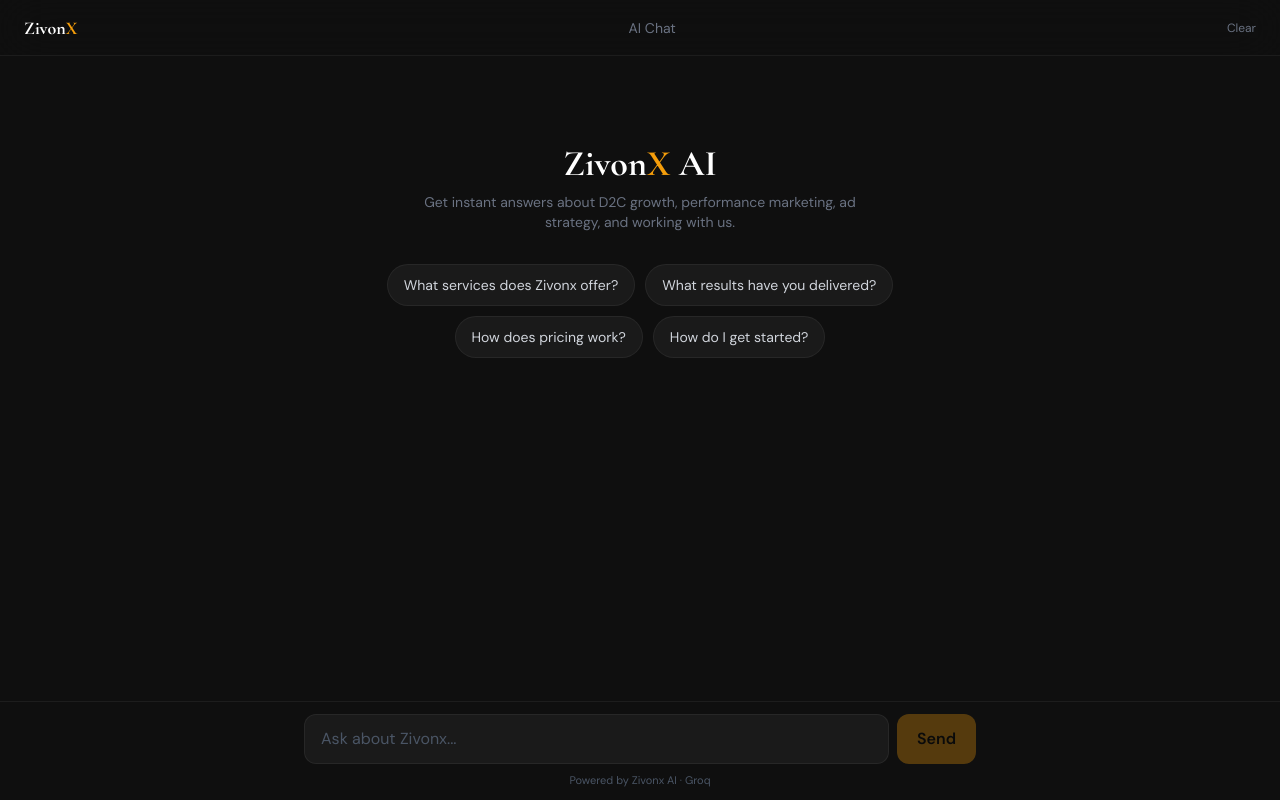
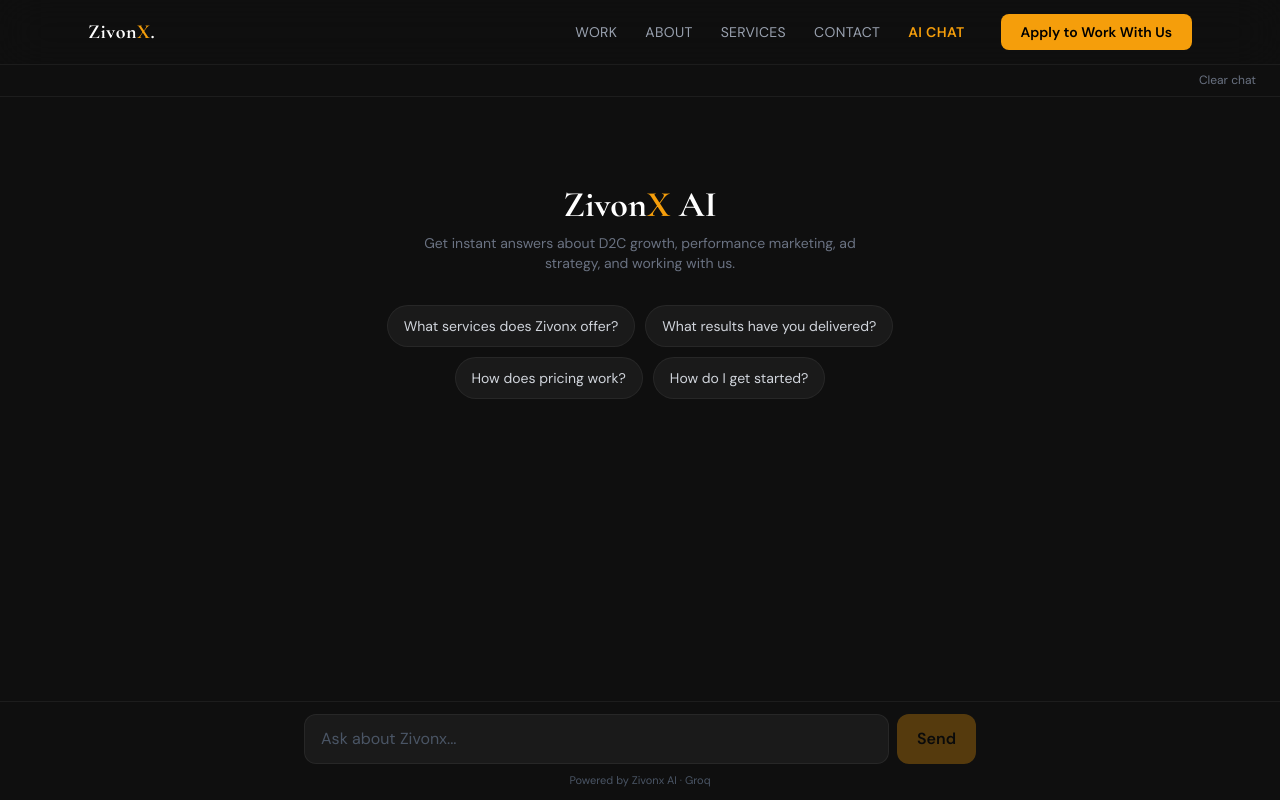
Before and after one commit to atulchauhan7/work-agent, a React (Vite) app in the folder site/: page /chat in a window 1280 px wide. Built offline with nearby package versions, Linux system fonts and the light colour scheme.

Commit message:
Unified navbar on both pages with Apply CTA

```diff
--- a/site/src/components/ChatPage.jsx
+++ b/site/src/components/ChatPage.jsx
@@ -1,6 +1,7 @@
 import { useState, useRef, useEffect } from 'react'
 import { Link } from 'react-router-dom'
 import { motion, AnimatePresence } from 'framer-motion'
+import Navbar from './Navbar'
 
 const API_BASE = ''
 
@@ -78,16 +79,17 @@
 
   return (
     <div className="flex flex-col h-dvh bg-dark-bg text-white">
-      {/* Header */}
-      <header className="flex items-center justify-between px-4 sm:px-6 h-14 border-b border-white/[0.06] bg-dark-bg/80 backdrop-blur-xl shrink-0">
-        <Link to="/" className="text-lg font-heading font-bold text-white">
-          Zivon<span className="text-gold">X</span>
-        </Link>
-        <span className="text-sm text-gray-500">AI Chat</span>
-        <button onClick={clearChat} className="text-xs text-gray-500 hover:text-gold transition-colors cursor-pointer">
-          Clear
-        </button>
-      </header>
+      {/* Shared Navbar */}
+      <Navbar />
+
+      {/* Clear button bar */}
+      <div className="pt-16 shrink-0">
+        <div className="flex justify-end px-4 sm:px-6 py-2 border-b border-white/[0.06]">
+          <button onClick={clearChat} className="text-xs text-gray-500 hover:text-gold transition-colors cursor-pointer">
+            Clear chat
+          </button>
+        </div>
+      </div>
 
       {/* Messages */}
       <div className="flex-1 overflow-y-auto px-4 sm:px-6 py-6">
--- a/site/src/components/Navbar.jsx
+++ b/site/src/components/Navbar.jsx
@@ -2,10 +2,9 @@
 import { Link, useLocation } from 'react-router-dom'
 
 const NAV = [
-  { label: 'Home', href: '/#home' },
+  { label: 'Work', href: '/#work' },
+  { label: 'About', href: '/#about' },
   { label: 'Services', href: '/#services' },
-  { label: 'About', href: '/#about' },
-  { label: 'Work', href: '/#work' },
   { label: 'Contact', href: '/#contact' },
 ]
 
@@ -25,33 +24,40 @@
     <nav className="fixed top-0 left-0 right-0 z-50 bg-dark-bg/80 backdrop-blur-xl border-b border-white/[0.06]">
       <div className="max-w-6xl mx-auto px-6 h-16 flex items-center justify-between">
         <a href="/#home" className="text-xl font-heading font-bold text-white tracking-wide">
-          Zivon<span className="text-gold">X</span>
+          Zivon<span className="text-gold">X</span><span className="text-white">.</span>
         </a>
 
         {/* Desktop */}
-        <div className="hidden md:flex items-center gap-8">
+        <div className="hidden lg:flex items-center gap-7">
           {NAV.map(n => (
             <a
               key={n.label}
               href={n.href}
               onClick={() => handleNav(n.href)}
-              className="text-sm text-gray-400 hover:text-white transition-colors"
+              className="text-sm uppercase tracking-wide text-gray-400 hover:text-white transition-colors"
             >
               {n.label}
             </a>
           ))}
           <Link
             to="/chat"
-            className="text-sm font-semibold text-gold hover:text-gold-light transition-colors"
+            className="text-sm uppercase tracking-wide font-semibold text-gold hover:text-gold-light transition-colors"
           >
-            AI CHAT
+            AI Chat
           </Link>
+          <a
+            href="/#contact"
+            onClick={() => handleNav('/#contact')}
+            className="ml-2 px-5 py-2 text-sm font-semibold bg-gold text-black rounded-lg hover:bg-gold-light transition-colors"
+          >
+            Apply to Work With Us
+          </a>
         </div>
 
         {/* Mobile toggle */}
         <button
           onClick={() => setOpen(!open)}
-          className="md:hidden text-white text-2xl"
+          className="lg:hidden text-white text-2xl"
           aria-label="Toggle menu"
         >
           {open ? '✕' : '☰'}
@@ -60,13 +66,13 @@
 
       {/* Mobile menu */}
       {open && (
-        <div className="md:hidden bg-dark-bg/95 backdrop-blur-xl border-t border-white/[0.06] px-6 pb-6">
+        <div className="lg:hidden bg-dark-bg/95 backdrop-blur-xl border-t border-white/[0.06] px-6 pb-6">
           {NAV.map(n => (
             <a
               key={n.label}
               href={n.href}
               onClick={() => handleNav(n.href)}
-              className="block py-3 text-gray-400 hover:text-white transition-colors border-b border-white/[0.04]"
+              className="block py-3 uppercase tracking-wide text-gray-400 hover:text-white transition-colors border-b border-white/[0.04]"
             >
               {n.label}
             </a>
@@ -74,10 +80,17 @@
           <Link
             to="/chat"
             onClick={() => setOpen(false)}
-            className="block py-3 text-gold font-semibold"
+            className="block py-3 uppercase tracking-wide text-gold font-semibold border-b border-white/[0.04]"
           >
-            AI CHAT ✦
+            AI Chat
           </Link>
+          <a
+            href="/#contact"
+            onClick={() => handleNav('/#contact')}
+            className="block mt-4 text-center px-5 py-2.5 text-sm font-semibold bg-gold text-black rounded-lg hover:bg-gold-light transition-colors"
+          >
+            Apply to Work With Us
+          </a>
         </div>
       )}
     </nav>
```
